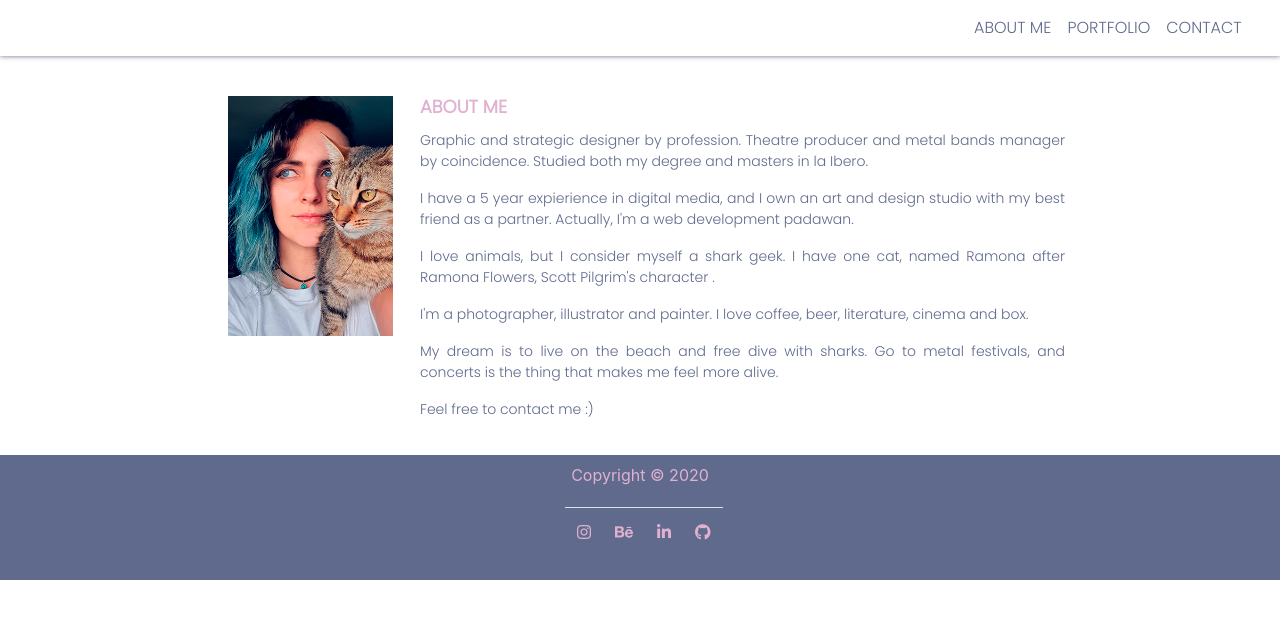
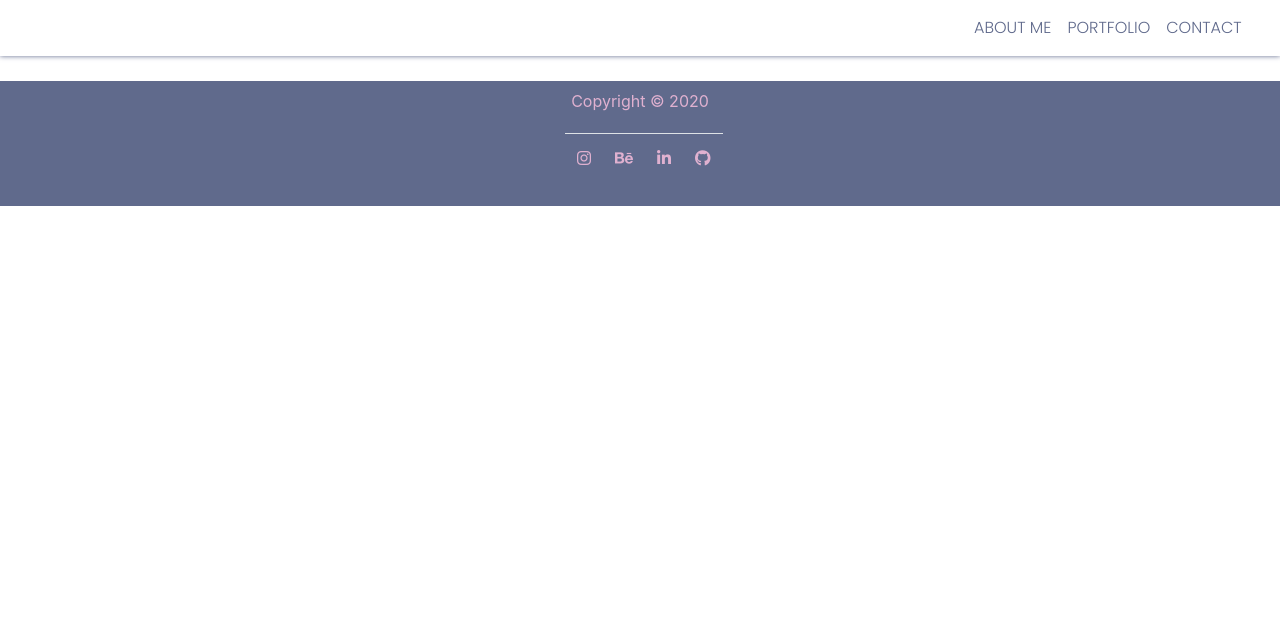
Before and after one commit to Videl90/-, a React (Create React App) app: page / in a window 1280 px wide. Shown: the top 618 px of the page. Built offline with nearby package versions, Linux system fonts and the light colour scheme.

Commit message:
app working

```diff
--- a/src/App.js
+++ b/src/App.js
@@ -16,7 +16,7 @@ function App() {
       <div>
         <Navbar/>
           <Wrapper>
-            <Route exact path="/" component={AboutMe} />
+            <Route exact path="/react_portfolio" component={AboutMe} />
             <Route exact path="/about" component={AboutMe} />
             <Route exact path="/portfolio" component={Portfolio}/>
             <Route exact path="/contact" component={Contact}/>
--- a/src/components/Navbar.js
+++ b/src/components/Navbar.js
@@ -14,7 +14,7 @@ function Navbar( props ) {
                   <Link
                    to="/"
                    className = {
-                     window.location.pathname === "/" || window.location.pathname === "/about"
+                     window.location.pathname === "/react_portfolio" || window.location.pathname === "/about"
                      ? "nav-link" : "nav-link"
                     }>ABOUT ME
                   </Link>
```
